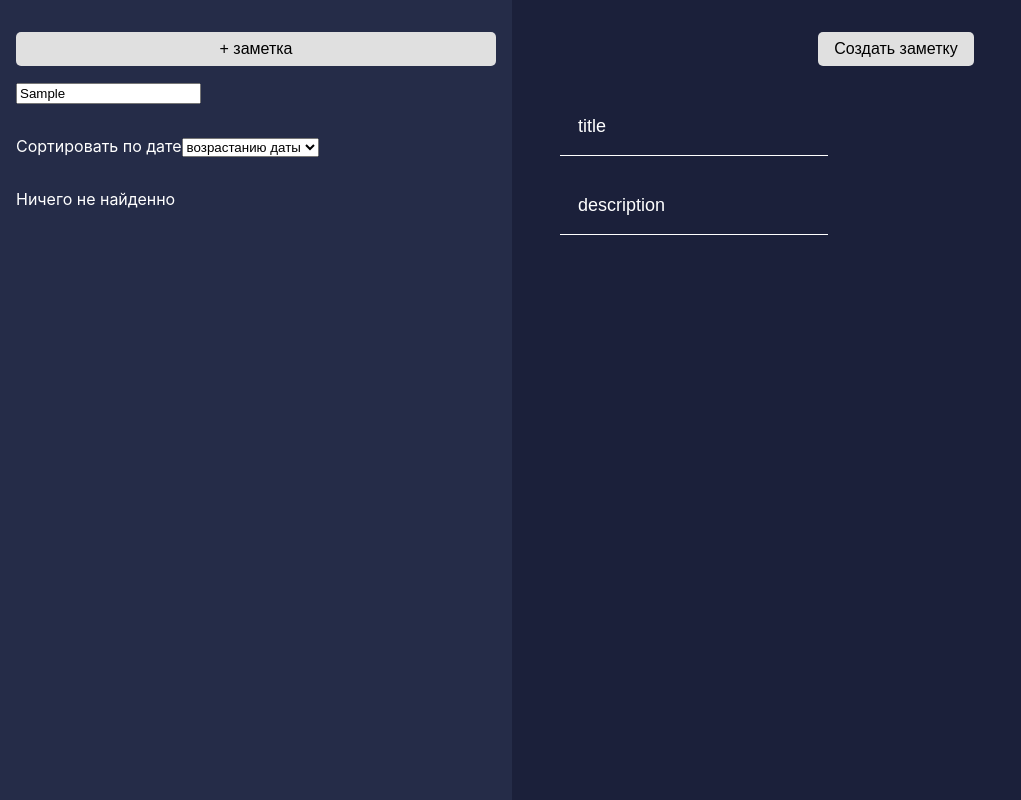
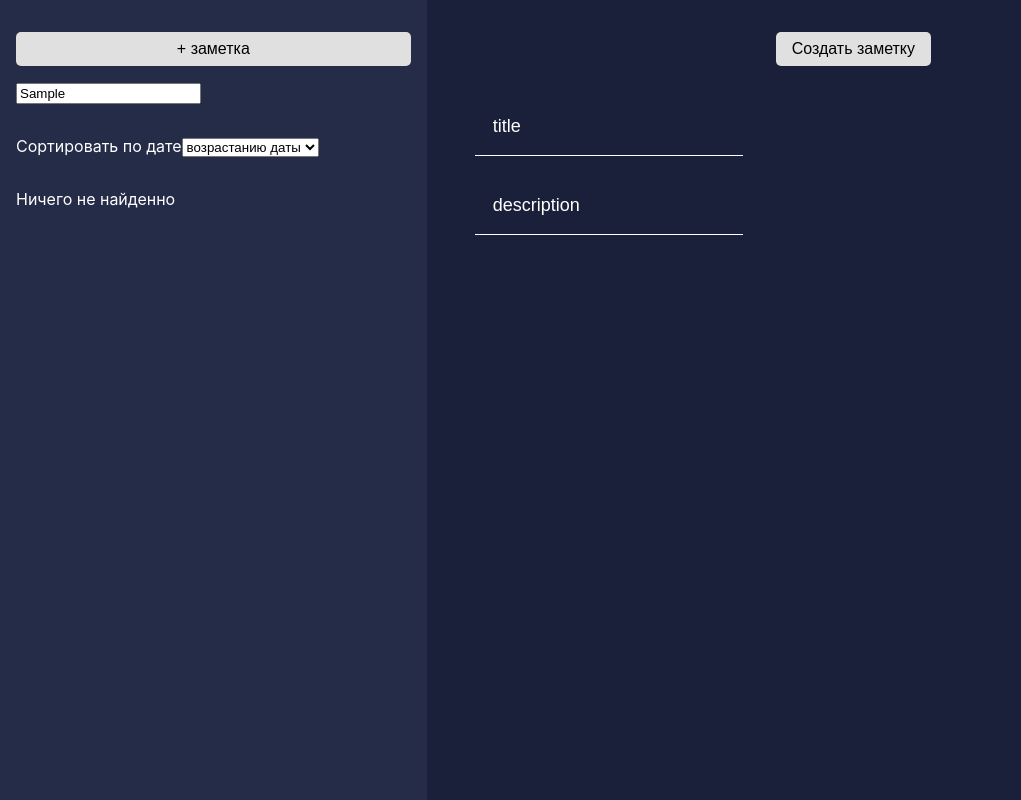
Before and after one commit to GloryFrS/tenzer, a React (Create React App) app: page / in a window 1280 px wide. Both pictures are taken after typing "Sample" into the empty fields and a click on the button "+ заметка". Shown: the whole page, without its empty margins (0-1021 px from the left). Built offline with nearby package versions, Linux system fonts and the light colour scheme.

Commit message:
fix content and style var

```diff
--- a/src/App.css
+++ b/src/App.css
@@ -3,3 +3,10 @@
   color: #ffffff;
   background: #252c48;
 }
+
+:root {
+  --main-bg-color: #1b203a;
+  --sidebar-bg-color: #252c48;
+  --button-bg-color: #e0e0e0;
+  --button-color: #000;
+}
--- a/src/Components/Button/styles.css
+++ b/src/Components/Button/styles.css
@@ -1,6 +1,6 @@
 .Button {
-  background: #e0e0e0;
-  color: #000;
+  background: var(--button-bg-color);
+  color: var(--button-color);
   border: none;
   padding: .5em 1em;
   font-size: 1em;
--- /dev/null
+++ b/src/Components/Input/index.jsx
@@ -0,0 +1,3 @@
+import React from 'react'
+
+export default (props) => (<input {...props} />)
--- /dev/null
+++ b/src/Components/Main/Content.jsx
@@ -0,0 +1,39 @@
+import React from 'react'
+import { Input } from '../'
+
+export default ({
+  activeNewNote,
+  edit,
+  title,
+  description,
+  handleChange,
+  newTitle,
+  newDescription
+}) => {
+  if (!activeNewNote && !edit) { return null }
+
+  return (
+    <div>
+      <h1>
+        <Input
+          placeholder='title'
+          type='text'
+          className='main_content__input'
+          name={activeNewNote ? 'title' : 'editTitle'}
+          value={activeNewNote ? newTitle : title}
+          onChange={handleChange}
+        />
+      </h1>
+      <p>
+        <Input
+          placeholder='description'
+          type='text'
+          className='main_content__input'
+          name={activeNewNote ? 'description' : 'editDescription'}
+          value={activeNewNote ? newDescription : description}
+          onChange={handleChange}
+        />
+      </p>
+    </div>
+  )
+}
--- a/src/Components/Main/EditNote.jsx
+++ /dev/null
@@ -1,35 +0,0 @@
-import React from 'react'
-
-export default ({
-  edit,
-  title,
-  description,
-  handleChange
-}) => {
-  if (edit) {
-    return (
-      <div>
-        <h1>
-          <input
-            placeholder='title'
-            type='text'
-            className='main_content__input'
-            name='editTitle'
-            value={title}
-            onChange={handleChange}
-          />
-        </h1>
-        <p>
-          <input
-            placeholder='description'
-            type='text'
-            className='main_content__input'
-            name='editDescription'
-            value={description}
-            onChange={handleChange}
-          />
-        </p>
-      </div>
-    )
-  } else return null
-}
--- a/src/Components/Main/NewNote.jsx
+++ /dev/null
@@ -1,35 +0,0 @@
-import React from 'react'
-
-export default ({
-  activeNewNote,
-  handleChange,
-  newTitle,
-  newDescription
-}) => {
-  if (activeNewNote) {
-    return (
-      <div>
-        <h1>
-          <input
-            placeholder='title'
-            type='text'
-            className='main_content__input'
-            name='title'
-            onChange={handleChange}
-            value={newTitle}
-          />
-        </h1>
-        <p>
-          <input
-            placeholder='description'
-            type='text'
-            className='main_content__input'
-            name='description'
-            onChange={handleChange}
-            value={newDescription}
-          />
-        </p>
-      </div>
-    )
-  } else return null
-}
--- a/src/Components/Main/index.jsx
+++ b/src/Components/Main/index.jsx
@@ -1,7 +1,6 @@
 import React, { useState, useEffect } from 'react'
 import ButtonsList from './ButtonsList'
-import EditNote from './EditNote'
-import NewNote from './NewNote'
+import Content from './Content'
 import './styles.css'
 
 export default (props) => {
@@ -61,15 +60,12 @@ export default (props) => {
         <ButtonsList config={activeNewNote ? buttonsSubmit : edit ? buttonsEdit : (title && description) ? buttonsView : []} />
       </div>
       <div className='main_content'>
-        <EditNote
+        <Content
           edit={edit}
           title={editTitle}
           description={editDescription}
           handleChange={handleChange}
-        />
-        <NewNote
           activeNewNote={activeNewNote}
-          handleChange={handleChange}
           newTitle={newTitle}
           newDescription={newDescription}
         />
--- a/src/Components/Main/styles.css
+++ b/src/Components/Main/styles.css
@@ -1,6 +1,6 @@
 .main {
-  flex-basis: 60vw;
-  background: #1b203a;
+  flex: 2;
+  background: var(--main-bg-color);
   height: 100vh;
 }
 .main_buttons {
@@ -14,7 +14,7 @@
 
 .main_content__input {
   border: 0;
-  background: #1b203a;
+  background: var(--main-bg-color);
   color: #fff;
   font-size: 18px;
   border-bottom: 1px solid;
--- a/src/Components/Note/styles.css
+++ b/src/Components/Note/styles.css
@@ -1,7 +1,7 @@
 .noteBlock {
   border: 1px solid #6e6e6e;
   padding: 1em;
-  background: #1b203a;
+  background: var(--main-bg-color);
   margin: 1em 0;
   cursor: pointer;
   border-radius: 5px;
--- a/src/Components/Sidebar/styles.css
+++ b/src/Components/Sidebar/styles.css
@@ -1,8 +1,8 @@
 .sidebar {
-  flex-basis: 40vw;
-  background: #252c48;
+  flex: 1;
+  background: var(--sidebar-bg-color);
   height: 100%;
-  max-height: 100vh;
+  height: 100vh;
   overflow-y: scroll;
 }
 .sidebar_container {
--- a/src/Components/index.js
+++ b/src/Components/index.js
@@ -4,3 +4,4 @@ export { default as Button } from './Button'
 export { default as SearchBar } from './SearchBar'
 export { default as Note } from './Note'
 export { default as NoteList } from './NoteList'
+export { default as Input } from './Input'
```
